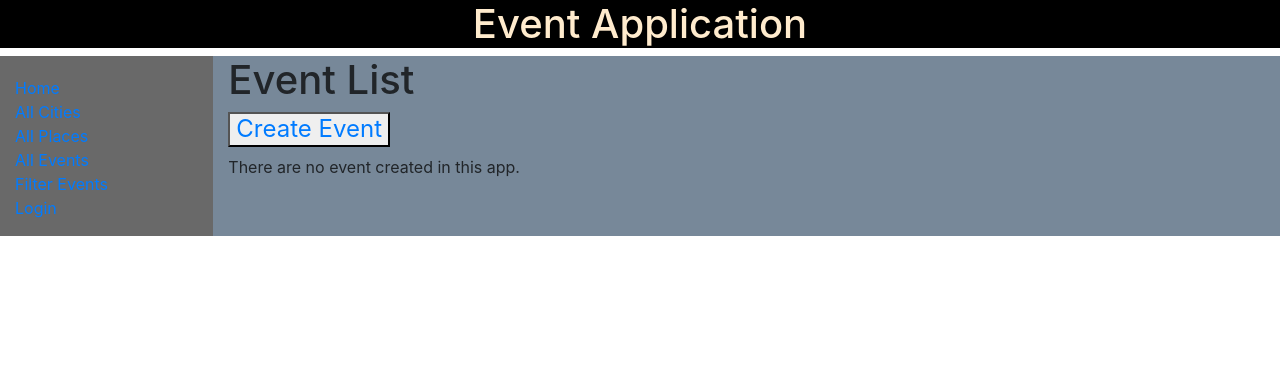
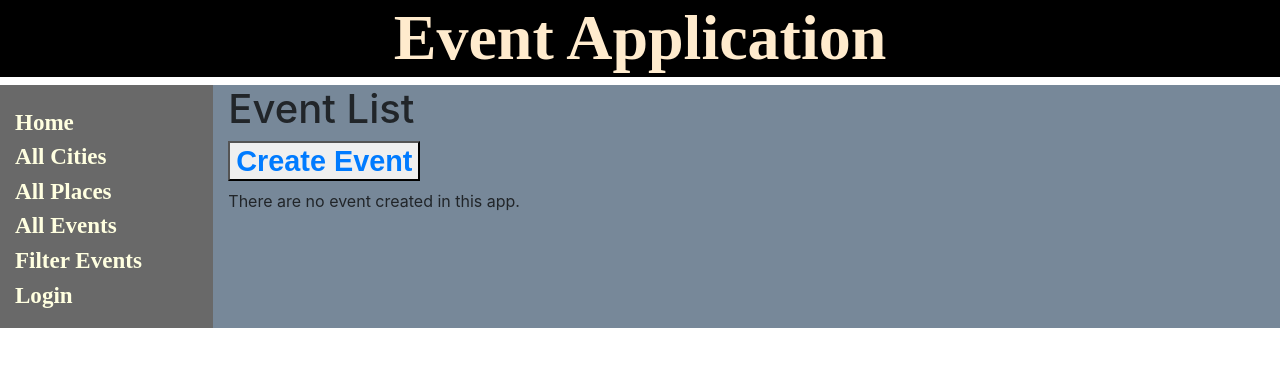
Before and after one commit to Mithilesh-M/EventApp-Django, a Django app: page /eventapp/events/ in a window 1280 px wide. Shown: the top 367 px of the page. Run offline with Django 3.2, Linux system fonts and the light colour scheme; data that the repository does not hold is empty; parts of the project's set-up code (start-up, migrations or seed data) failed here and were passed over.

Commit message:
Update styles in css
Added styles for the pages in Event App

```diff
--- a/eventapp/templates/eventapp/event_list.html
+++ b/eventapp/templates/eventapp/event_list.html
@@ -2,12 +2,12 @@
 
 {% block content %}
   <h1>Event List</h1>
-  <h4><button><a href="{% url 'create-event' %}">Create Event</a></button></h4>
+  <h4><button class="mybutton"><a href="{% url 'create-event' %}">Create Event</a></button></h4>
   {% if event_list %}
   <ul>
     {% for event in event_list %}
       <li>
-        <a href="{% url 'event-detail' event.id %}">{{ event.title }}</a>
+        <a class="mylist-ele" href="{% url 'event-detail' event.id %}">{{ event.title }}</a>
       </li>
     {% endfor %}
   </ul>
--- a/placeapp/static/css/styles.css
+++ b/placeapp/static/css/styles.css
@@ -1,3 +1,9 @@
+a{
+    text-decoration: none !important;
+}
+a:hover{
+    color: lightcoral;
+}
 .sidebar-nav {
     margin-top: 20px;
     padding: 0;
@@ -5,6 +11,15 @@
 }
 .mysidebar{
     background-color: rgb(105, 105, 105);
+    font-family: serif;
+    font-weight: bolder;
+    font-size: larger;
+}
+.mysidebar-menu{
+    font-family: serif;
+    font-weight: bolder;
+    font-size: larger;
+    color: lightyellow;
 }
 .mypage{
     background-color: rgb(119, 136, 153);
@@ -13,4 +28,21 @@
     text-align: center;
     background-color: black;
     color: blanchedalmond;
+    font-family: serif;
+    font-weight: bolder;
+    font-size: 400%;
 }
+.mybutton{
+    font-family: sans-serif;
+    font-weight: bolder;
+    font-size: larger;
+    color: lightyellow;
+    text-decoration: none;
+}
+.mybutton:hover {background-color:burlywood}
+.mylist-ele{
+    font-family: sans-serif;
+    font-weight: bolder;
+    font-size: larger;
+    color:floralwhite;
+}
--- a/placeapp/templates/base_generic.html
+++ b/placeapp/templates/base_generic.html
@@ -16,17 +16,17 @@
       <div class="mysidebar col-sm-2">
       {% block sidebar %}
         <ul class="sidebar-nav">
-          <li><a href="{% url 'index' %}">Home</a></li>
-          <li><a href="{% url 'cities' %}">All Cities</a></li>
-          <li><a href="{% url 'places' %}">All Places</a></li>
-            <li><a href="{% url 'events' %}">All Events</a></li>
-            <li><a href="{% url 'filter-events' %}">Filter Events</a></li>
+          <li><a class= "mysidebar-menu" href="{% url 'index' %}">Home</a></li>
+          <li><a class= "mysidebar-menu" href="{% url 'cities' %}">All Cities</a></li>
+          <li><a class= "mysidebar-menu" href="{% url 'places' %}">All Places</a></li>
+            <li><a class= "mysidebar-menu" href="{% url 'events' %}">All Events</a></li>
+            <li><a class= "mysidebar-menu" href="{% url 'filter-events' %}">Filter Events</a></li>
 
         {% if user.is_authenticated %}
-            <li>User: {{ user.get_username }}</li>
-            <li><a href="">Logout</a></li>
+            <li class="mysidebar-menu" style="color: black;">User: {{ user.get_username }}</li>
+            <li><a class= "mysidebar-menu" href="">Logout</a></li>
         {% else %}
-            <li><a href="">Login</a></li>
+            <li><a class= "mysidebar-menu" href="">Login</a></li>
         {% endif %}
             </ul>
      {% endblock %}
--- a/placeapp/templates/placeapp/city_detail.html
+++ b/placeapp/templates/placeapp/city_detail.html
@@ -3,8 +3,8 @@
 {% block content %}
   <h1>City name : {{ city.name }}</h1>
   <br>
-  <h4><button><a href="{% url 'city-delete' city.id %}">Delete City</a></button></h4>
-  <h4><button><a href="{% url 'city-update' city.id %}">Update City</a></button></h4>
+  <h4><button class="mybutton"><a href="{% url 'city-delete' city.id %}">Delete City</a></button></h4>
+  <h4><button class="mybutton"><a href="{% url 'city-update' city.id %}">Update City</a></button></h4>
   <br>
     <h3>Places : </h3>
   <br>
@@ -12,7 +12,7 @@
   <ul>
     {% for place in city.place_set.all %}
       <li>
-        <a href="{{ place.get_absolute_url }}">{{ place.title }}</a>
+        <a class="mylist-ele" href="{{ place.get_absolute_url }}">{{ place.title }}</a>
       </li>
     {% endfor %}
   </ul>
--- a/placeapp/templates/placeapp/city_list.html
+++ b/placeapp/templates/placeapp/city_list.html
@@ -2,12 +2,12 @@
 
 {% block content %}
   <h1>City List</h1>
-  <h4><button><a href="{% url 'create-city' %}">Create City</a></button></h4>
+  <h4><button class="mybutton"><a href="{% url 'create-city' %}">Create City</a></button></h4>
   {% if city_list %}
   <ul>
     {% for city in city_list %}
       <li>
-        <a href="{{ city.get_absolute_url }}">{{ city.name }}</a>
+        <a class="mylist-ele" href="{{ city.get_absolute_url }}">{{ city.name }}</a>
       </li>
     {% endfor %}
   </ul>
--- a/placeapp/templates/placeapp/place_list.html
+++ b/placeapp/templates/placeapp/place_list.html
@@ -2,12 +2,12 @@
 
 {% block content %}
   <h1>Place List</h1>
-  <h4><button><a href="{% url 'create-place' %}">Create Place</a></button></h4>
+  <h4><button class="mybutton"><a href="{% url 'create-place' %}">Create Place</a></button></h4>
   {% if place_list %}
   <ul>
     {% for place in place_list %}
       <li>
-        <a href="{{ place.get_absolute_url }}">{{ place.title }}</a>
+        <a class="mylist-ele" href="{{ place.get_absolute_url }}">{{ place.title }}</a>
       </li>
     {% endfor %}
   </ul>
```
Also changed, not shown: eventapp/templates/eventapp/event_detail.html (+4 -4 lines), placeapp/templates/placeapp/place_detail.html (+4 -4 lines).
